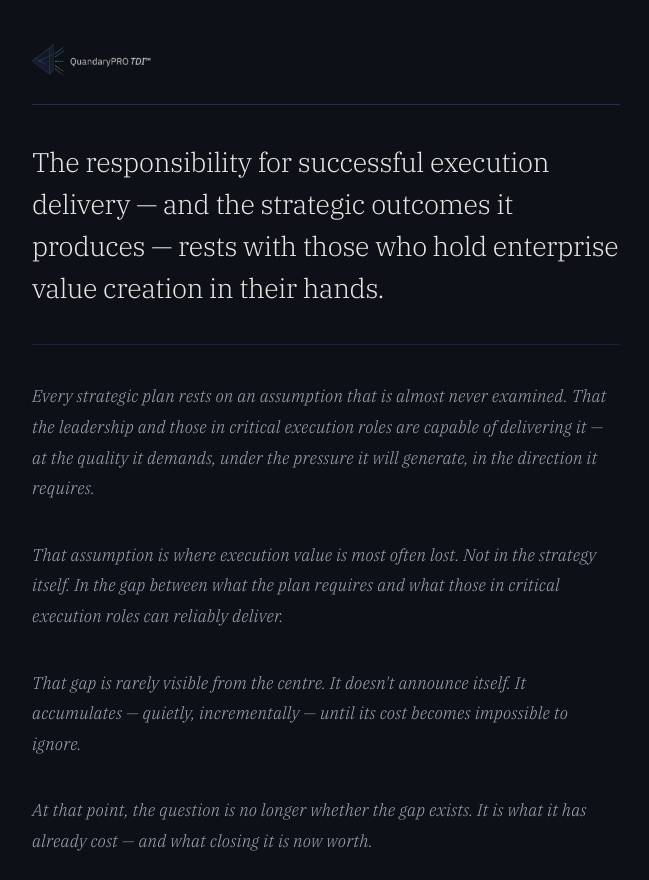
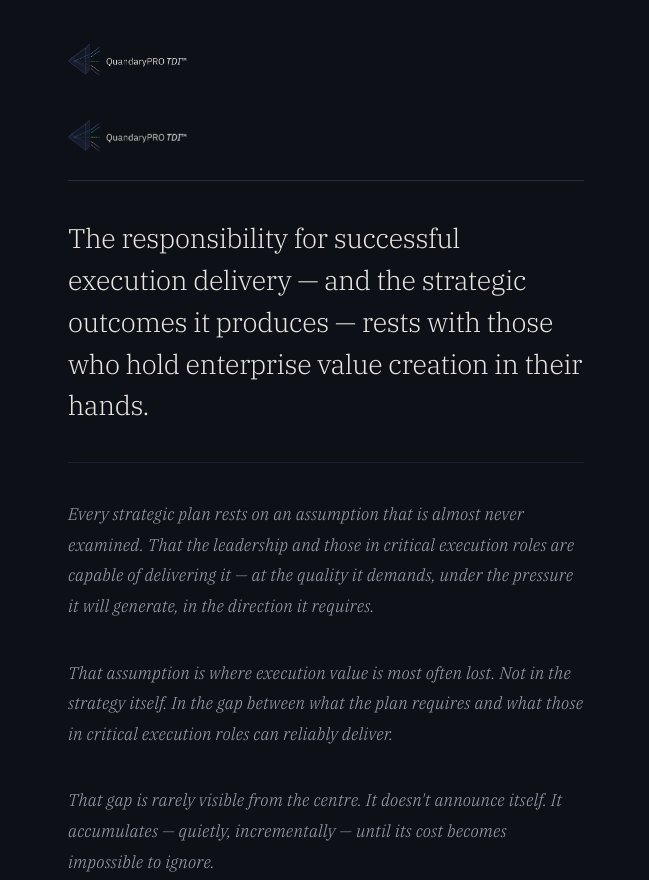
Before and after one commit to HuRISSolutionsLtd/QuandaryProTDI-Discovery, a plain HTML site: page index .html in a window 1280 px wide. Shown: the top 880 px of the page, without its empty margins (314-963 px from the left). Drawn offline with Linux system fonts and the light colour scheme.

Commit message:
Update index .html

```diff
--- a/index .html
+++ b/index .html
@@ -200,7 +200,12 @@
 <body>
 
 <div class="container">
-
+<div class="container">
+  <div style="padding: 44px 0 0;">
+    <a href="https://www.quandarypro.ai/briefing-request">
+      <img src="prism-mark-3x.png" alt="QuandaryPRO TDI" style="height: 32px; width: auto; display: block;">
+    </a>
+  </div>
   <header class="site-header">
 <a href="https://www.quandarypro.ai/briefing-request"><img src="prism-mark-3x.png" alt="QuandaryPRO TDI" style="height: 32px; width: auto; opacity: 1 !important; display: block;"></a>
 </header>
```
